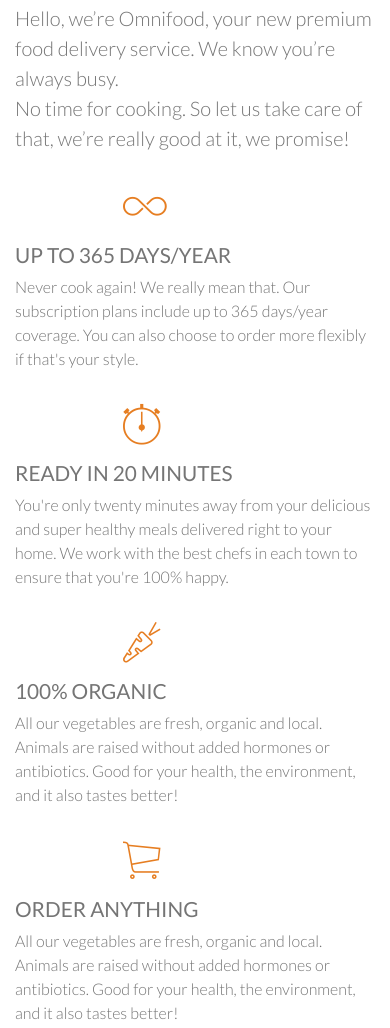
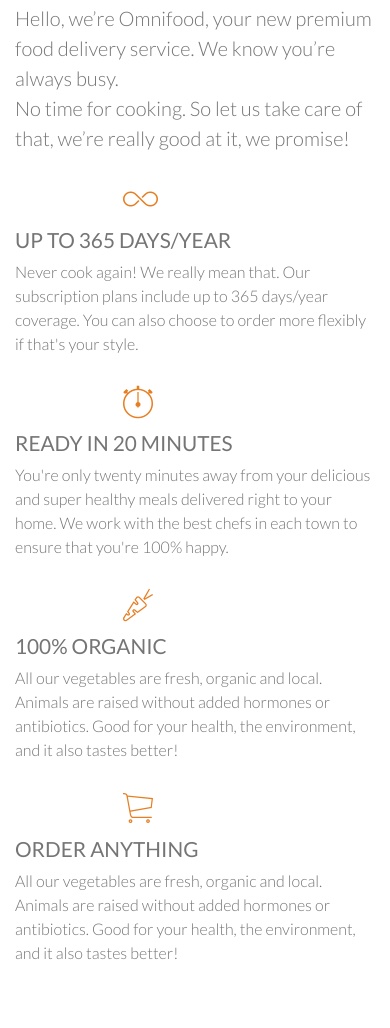
Before and after one commit to amagdy46/OmniFood, a plain HTML site: page index.html in a window 390 px wide. Shown: the part 1106-2134 px from the top of the page. Drawn offline with nearby package versions, Linux system fonts and the light colour scheme.

Commit message:
Just Tryin to make it responsive.

```diff
--- a/index.html
+++ b/index.html
@@ -3,7 +3,7 @@
 
 <head>
     <meta charset="utf-8">
-    <meta name="viewport" content="width=device-width, initial-scale=1.0">
+    <meta name="viewport" content="width=device-width, initial-scale=1, shrink-to-fit=no">
     <title>OmniFood</title>
     <link rel="stylesheet" type="text/css" media="screen" href="http://code.ionicframework.com/ionicons/2.0.1/css/ionicons.min.css">
     <link rel="stylesheet" href="vendors/css/bootstrap.min.css">
--- a/resources/CSS/style.css
+++ b/resources/CSS/style.css
@@ -104,7 +104,7 @@
     text-transform: uppercase;
 }
 #features i {
-    font-size: 50px !important;
+    font-size: 250% !important;
     margin: 30%;
     color: #E67E22;
 }
```
Also changed, not shown: resources/CSS/responive.css (added, +14 -0 lines).
